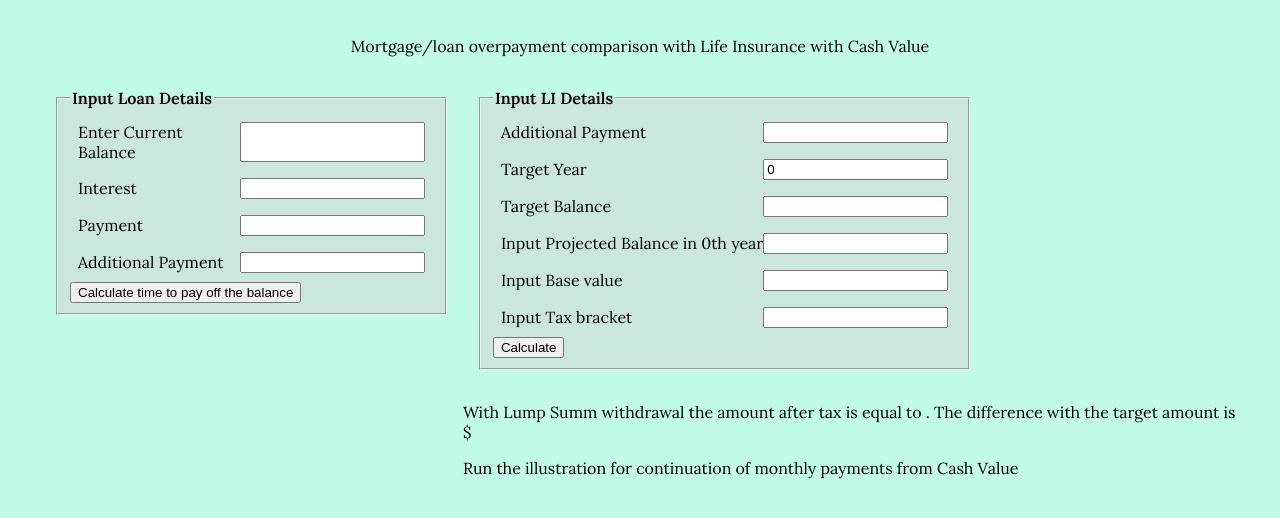
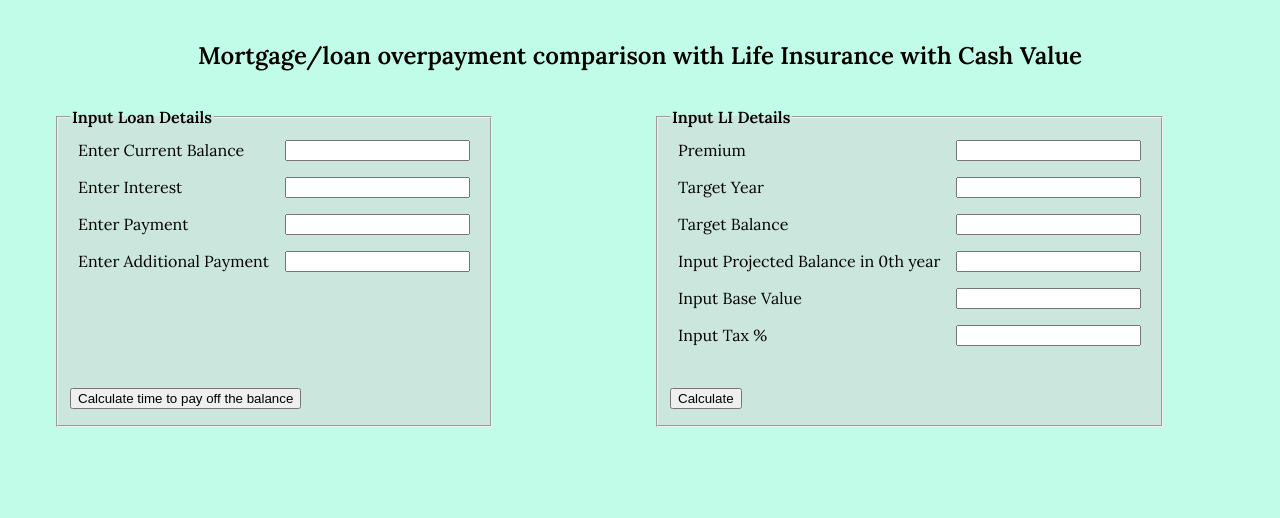
Before and after one commit to Svetanek/FinPlanning-concepts, a React (Create React App) app: page / in a window 1280 px wide. Shown: the top 518 px of the page. Built offline with nearby package versions, Linux system fonts and the light colour scheme.

Commit message:
corrections in main structure and added separate form-input el

```diff
--- a/src/components/Inputs/inputField1.js
+++ b/src/components/Inputs/inputField1.js
@@ -1,5 +1,5 @@
 import React from 'react'
-// import {calcTime, calcFutureBalance} from '../../utils'
+import FormInput from '../form-input/form-input.js'
 import './inputFields.styles.css'
 
 //move state up, use useMemo
@@ -15,30 +15,21 @@ const LoanField1 = ({handleChange, handleSubmit, inputData}) => {
 
 
     return (
-      <form onSubmit={handleSubmit}>
+      <div className="form-container">
+        <form onSubmit={handleSubmit}>
        <fieldset className="field-set">
          <legend>Input Loan Details</legend>
-         <div className="field-set_line">
-         <label htmlFor="balance">Enter Current Balance</label>
-         <input  id="balance" name="balance" value={balance} onChange={handleChange}/>
-         </div>
-         <div className="field-set_line">
-         <label htmlFor="interest">Interest</label>
-         <input type="number" id="interest" name="interest" value={interest} min="0.001" step="0.001" onChange={handleChange} required/>
-         </div>
-         <div className="field-set_line">
-         <label htmlFor="payment">Payment</label>
-         <input id="payment" name="payment" value={payment} onChange={handleChange} required/>
-         </div>
-         <div className="field-set_line">
-         <label htmlFor="extrapay">Additional Payment</label>
-         <input  id="extrapay" name="extrapay" value={extrapay} onChange={handleChange} required/>
-         </div>
+         <FormInput name="balance" value={balance} onChange={handleChange} required>Enter Current Balance</FormInput>
+         <FormInput name="interest" value={interest} onChange={handleChange} required>Enter Interest</FormInput>
+         <FormInput name="payment" value={payment} onChange={handleChange} required>Enter Payment</FormInput>
+         <FormInput name="extrapay" value={extrapay} onChange={handleChange} required>Enter Additional Payment</FormInput>
          <button type="submit" >Calculate time to pay off the balance</button>
        </fieldset>
-    {futBal? <div><p>`Time to pay off is ${years} years and ${months} months`</p><p>The Future Balance at that time with the current payments without extra payment is ${futBal}</p> </div> : null}
        </form>
-
+       <div className='form-text'>
+       {futBal? <div><p>`Time to pay off is ${years} years and ${months} months`</p><p>The Future Balance at that time with the current payments without extra payment is ${futBal}</p> </div> : null}
+       </div>
+      </div>
    )
   }
 
--- a/src/components/Inputs/inputField2.js
+++ b/src/components/Inputs/inputField2.js
@@ -1,4 +1,5 @@
 import React, {useState} from 'react';
+import FormInput from '../form-input/form-input.js'
 import './inputFields.styles.css'
 
 //move state up, use useMemo
@@ -8,6 +9,9 @@ const LoanField2 = (props) =>  {
 
   const [inputData2, setInputData2] = useState(
     {
+      premium: '',
+      targetYear: '',
+      targetBalance: '',
       projectedBalance: '',
       baseValue: '',
       tax: '',
@@ -15,7 +19,7 @@ const LoanField2 = (props) =>  {
       diffAmount: ''
       }
   )
-  const {projectedBalance, baseValue, tax, afterTaxAmount, diffAmount} = inputData2;
+  const {premium, targetYear, targetBalance, projectedBalance, baseValue, tax, afterTaxAmount, diffAmount} = inputData2;
   const {extrapay, timeLeft, futureBalance } = props.inputData;
   const roundedYears = Math.round(timeLeft/12);
 
@@ -34,40 +38,26 @@ const LoanField2 = (props) =>  {
   }
 
     return (
-
+      <div className="form-container">
       <form onSubmit={handleSubmit}>
        <fieldset className="field-set">
          <legend>Input LI Details</legend>
-         <div className="field-set_line">
-         <label htmlFor="extrapay">Additional Payment</label>
-         <input id="extrapay" name="extrapay" value={extrapay} />
-         </div>
-
-         <div className="field-set_line">
-         <label htmlFor="targetYear">Target Year</label>
-         <input  id="targetYear" name="targetYear" value={roundedYears} />
-         </div>
-         <div className="field-set_line">
-         <label htmlFor="targetBalance">Target Balance</label>
-         <input  id="targetBalance" name="targetBalance" value={futureBalance} />
-         </div>
-         <div className="field-set_line">
-         <label htmlFor="projectedBalance">Input Projected Balance in {roundedYears}th year</label>
-         <input  id="projectedBalance" name="projectedBalance" value={projectedBalance} onChange={handleChange} />
-         </div>
-         <div className="field-set_line">
-         <label htmlFor="baseValue">Input Base value</label>
-         <input  id="baseValue" name="baseValue" value={baseValue} onChange={handleChange} />
-         </div>
-         <div className="field-set_line">
-         <label htmlFor="tax">Input Tax bracket</label>
-         <input  id="tax" name="tax" value={tax} onChange={handleChange} />
-         </div>
+         <FormInput name="payment" value={extrapay? extrapay : premium} onChange={handleChange} >Premium</FormInput>
+         <FormInput name="targetYear" value={roundedYears? roundedYears : targetYear} onChange={handleChange}>Target Year</FormInput>
+         <FormInput name="targetBalance" value={futureBalance? futureBalance: targetBalance} onChange={handleChange} >Target Balance</FormInput>
+         <FormInput name="projectedBalance" value={projectedBalance} onChange={handleChange} >Input Projected Balance in {roundedYears}th year</FormInput>
+         <FormInput name="baseValue" value={baseValue} onChange={handleChange} >Input Base Value</FormInput>
+         <FormInput name="tax" value={tax} onChange={handleChange} >Input Tax %</FormInput>
          <button type="submit" >Calculate</button>
        </fieldset>
+       </form>
+       <div className="form-text">
+       {afterTaxAmount? <div>
        <p>With Lump Summ withdrawal the amount after tax is equal to {afterTaxAmount}. The difference with the target amount is ${diffAmount} </p>
        <p>Run the illustration for continuation of monthly payments from Cash Value</p>
-       </form>
+       </div> : null }
+       </div>
+       </div>
 
    )
   }
--- a/src/components/Inputs/inputFields.styles.css
+++ b/src/components/Inputs/inputFields.styles.css
@@ -1,17 +1,22 @@
-.form {
-  max-width: 50vw;
+.form-container {
+  width: 50%;
+}
+
+form {
+  height: 20rem;
+  width: 35rem;
 }
 .field-set {
   background-color: #d4d4d48a;
   display: inline-block;
-
+  position: relative;
   margin: 1rem;
+  height: 20rem;
 }
-legend {
-  font-weight: 600;
+button {
+  position: absolute;
+  bottom: 1rem;
 }
-.field-set_line {
-  display: flex;
-  justify-content: space-between;
-  padding: 0.5rem;
+.form-text {
+  margin-top: 3rem;
 }
--- a/src/components/container/container.js
+++ b/src/components/container/container.js
@@ -7,7 +7,7 @@ const StyledMain = styled.div`
 display: flex;
 justify-content: center;
 `
-const StyledHeader = styled.p`
+const StyledHeader = styled.h2`
 text-align: center;
 `
 
--- /dev/null
+++ b/src/components/form-input/form-input.js
@@ -0,0 +1,13 @@
+import React from 'react';
+import './form-input.styles.css';
+
+const FormInput = ({children, handleChange, htmlFor, ...otherProps}) => (
+  <div className="field-set_line">
+  <label  >{children}</label>
+  <input  className="form-input"
+      onChange={handleChange}
+      {...otherProps} />
+  </div>
+)
+
+export default FormInput;
--- /dev/null
+++ b/src/components/form-input/form-input.styles.css
@@ -0,0 +1,18 @@
+.field-set {
+  background-color: #d4d4d48a;
+  display: inline-block;
+
+  margin: 1rem;
+}
+
+.field-set_line {
+  display: flex;
+  justify-content: space-between;
+  padding: 0.5rem;
+}
+legend {
+  font-weight: 600;
+}
+input {
+  margin-left: 1rem;
+}
```
Also changed, not shown: 1 other file (tests, documents, lock files or other folders).
